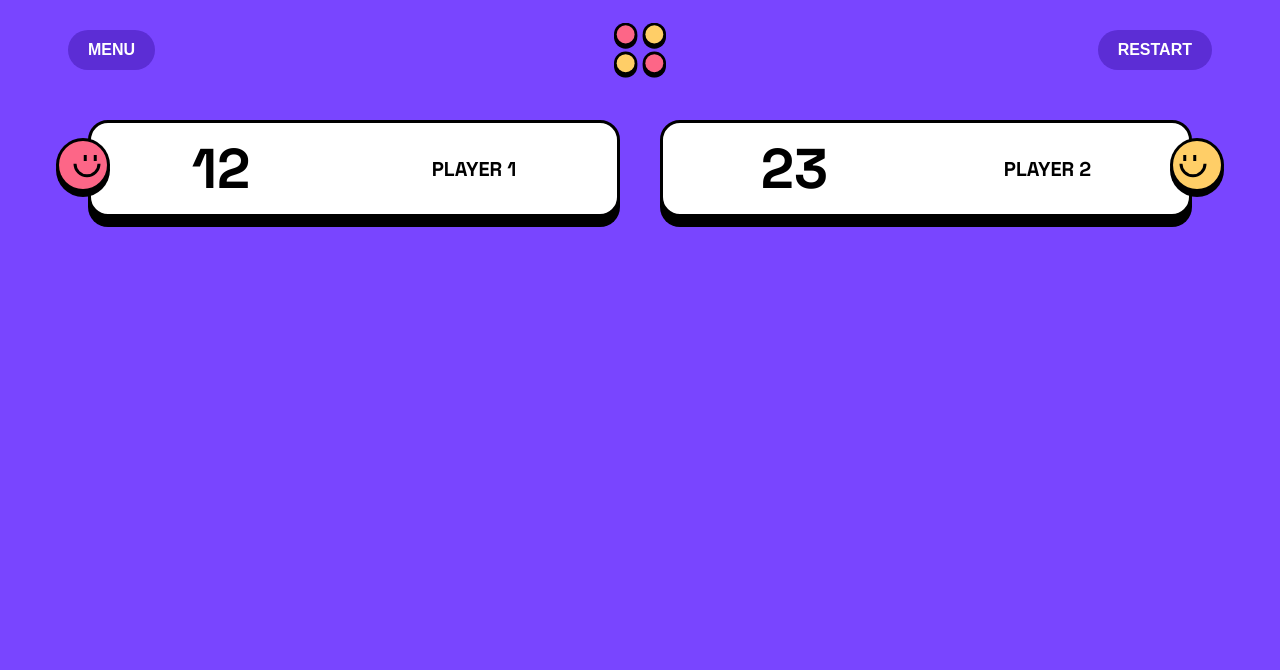
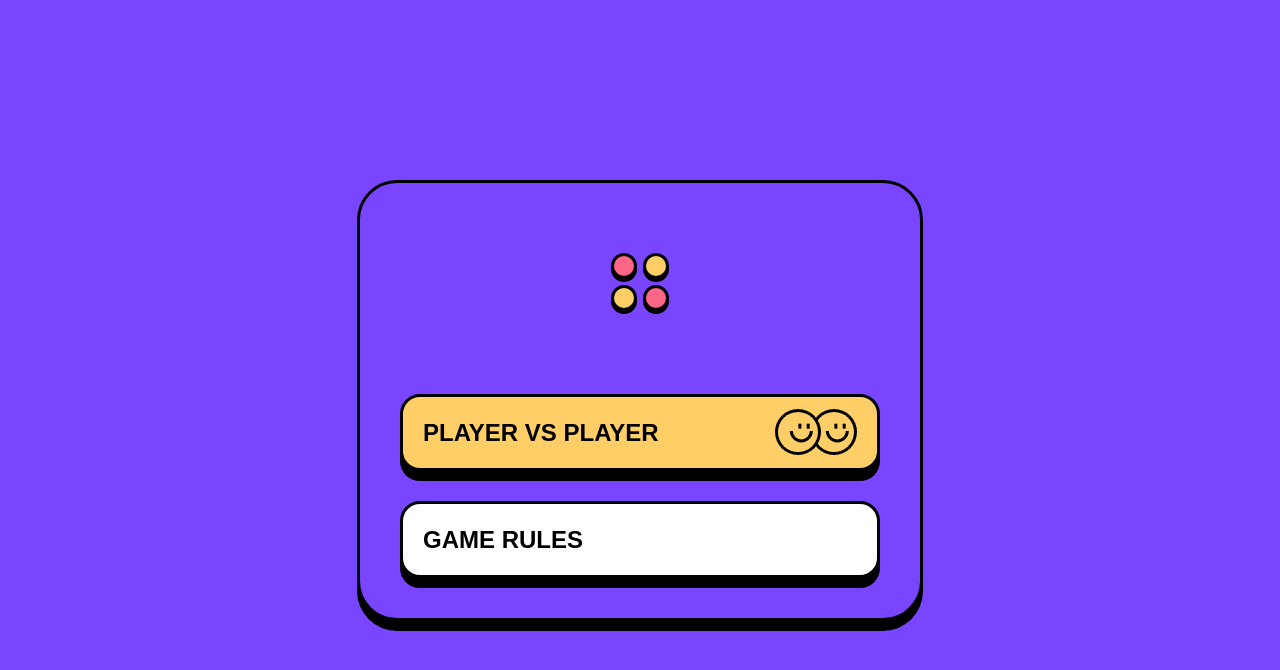
Before and after one commit to ZiyueChloeZhang/connect-four, a React (Vite) app: page / in a window 1280 px wide. Shown: the top 670 px of the page. Built offline with nearby package versions, Linux system fonts and the light colour scheme.

Commit message:
string board

```diff
--- a/src/App.tsx
+++ b/src/App.tsx
@@ -1,9 +1,5 @@
-import { useReducer, useState } from 'react'
-import playerVsPlayerIcon from './assets/player-vs-player.svg';
-import checkIcon from './assets/icon-check.svg';
-import connectFourLogo from './assets/logo.svg';
+import { useEffect, useReducer, useState } from 'react'
 import './sass/main.scss'
-import { Dialog } from '@headlessui/react'
 import RuleDialog from './components/RuleDialog/RuleDialog';
 import MainMenu from './components/MainMenu/MainMenu';
 import MainPage from './components/MainPage/MainPage';
@@ -40,32 +36,158 @@ function gameStateReducer(gameState: GameState, action: GameStateAction): GameSt
   }
 }
 
+const playerIds = [1, 2] as const
+type Player = {
+  id: typeof playerIds[number],
+  score: number
+};
+
+export type BoardCell = null | Player["id"];
+
+type InGameState = {
+  currentPlayer: Player["id"],
+  timer: number,
+  players: Player[],
+  board: BoardCell[][]
+}
+
+type DropAction = {
+  type: "DROP",
+  columnIndex: number
+}
+type TimeOffAction = {
+  type: "TIME-OFF"
+}
+type InGameStateAction = DropAction | TimeOffAction;
+
+function inGameStateReducer(inGameState: InGameState, action: InGameStateAction): InGameState {
+  switch (action.type) {
+    case 'DROP': {
+      const { currentPlayer, board } = inGameState;
+      const { columnIndex } = action;
+
+      const updatedBoard = drop(board, currentPlayer, columnIndex);
+
+
+      return {
+        ...inGameState,
+        board: updatedBoard,
+        currentPlayer: togglePlayer(currentPlayer),
+      }; // TODO remove stub
+    }
+
+    case 'TIME-OFF':
+
+    default: return inGameState;
+  }
+}
+
+
 
 function App() {
-  const initialGameState: GameState = 'IN_GAME';
-  const [gameState, dispatch] = useReducer(gameStateReducer, initialGameState);
   const [isRulesOpen, setIsRulesOpen] = useState(false);
+
+  const initialGameState: GameState = 'IDLE';
+  const [gameState, dispatchGameState] = useReducer(gameStateReducer, initialGameState);
+
+  const initialBoard: BoardCell[][] = Array(7).fill(Array(6).fill(null));
+  const initialInGameState: InGameState = {
+    board: initialBoard,
+    currentPlayer: 1,
+    players: [{ id: 1, score: 0 }, { id: 2, score: 0 }],
+    timer: 30
+  }
+  const [inGameState, dispatchInGameState] = useReducer(inGameStateReducer, initialInGameState);
+  const { board, currentPlayer, players, timer } = inGameState;
+
+
+  useEffect(() => { console.log(renderBoard(board)); console.log(board) }, [board]);
 
   return (
     <>
       <div className="App">
         {(gameState === 'IDLE') ? (
           <MainMenu
-            startGame={() => { dispatch({ type: 'START' }) }}
+            startGame={() => { dispatchGameState({ type: 'START' }) }}
+            // startGame={() => { dispatchInGameState({ type: 'DROP', columnIndex: Math.floor(Math.random() * 7) }) }}  // TODO delete this
             openRules={() => { setIsRulesOpen(true) }} />
         ) : (
-          <MainPage pause={() => dispatch({ type: 'PAUSE' })} restart={() => dispatch({ type: 'RESTART' })} />
+          <MainPage pause={() => dispatchGameState({ type: 'PAUSE' })} restart={() => dispatchGameState({ type: 'RESTART' })} />
         )
         }
       </div>
       <RuleDialog isOpen={isRulesOpen} closeDialog={() => setIsRulesOpen(false)} />
       <PauseDialog
         isOpen={gameState === 'PAUSED'}
-        continueGame={() => dispatch({ type: 'CONTINUE' })}
-        quit={() => dispatch({ type: 'QUIT' })}
-        restart={() => dispatch({ type: 'RESTART' })} />
+        continueGame={() => dispatchGameState({ type: 'CONTINUE' })}
+        quit={() => dispatchGameState({ type: 'QUIT' })}
+        restart={() => dispatchGameState({ type: 'RESTART' })} />
     </>
   )
 }
 
+
+function renderBoard(board: BoardCell[][]) {
+  const numRows = board.length;
+  const numCols = board[0].length;
+  let output = '';
+
+  const transposedBoard = [];
+  for (let col = 0; col < numCols; col++) {
+    const transposedRow = [];
+    for (let row = 0; row < numRows; row++) {
+      transposedRow.push(board[row][col]);
+    }
+    transposedBoard.push(transposedRow);
+  }
+
+  for (let row = 0; row < numCols; row++) {
+    for (let col = 0; col < numRows; col++) {
+      const cellValue = transposedBoard[row][col];
+      let cellString;
+
+      if (cellValue === 1) {
+        cellString = 'X';
+      } else if (cellValue === 2) {
+        cellString = 'O';
+      } else {
+        cellString = '-';
+      }
+
+      output += `| ${cellString} `;
+    }
+
+    output += '|\n';
+  }
+
+  return output;
+}
+
+function drop(board: BoardCell[][], currentPlayer: Player["id"], columnIndex: number): BoardCell[][] {
+  if (columnIndex > 6) {
+    console.error(`invalid column number ${columnIndex}`);
+    return board;
+  }
+
+  return board.map((column, index, board) => {
+    if (index != columnIndex) return column;
+
+    const firstFilledCellIndex = column.findIndex((cell) => cell !== null);
+    const cellIndexToDropInto = (firstFilledCellIndex === -1) ? column.length - 1 : firstFilledCellIndex - 1;
+
+    if (cellIndexToDropInto < 0) {
+      console.error(`column ${columnIndex} is full`);
+      return column;
+    }
+
+    const updatedColumn = [...column];
+    updatedColumn[cellIndexToDropInto] = currentPlayer
+    return updatedColumn;
+  })
+}
+
+function togglePlayer(currentPlayer: Player["id"]): Player["id"] {
+  return (currentPlayer === 1) ? 2 : 1;
+}
+
 export default App
```
Also changed, not shown: src/components/BoardRenderer.tsx (added, +37 -0 lines), src/dafd.tsx (deleted, +0 -83 lines).
